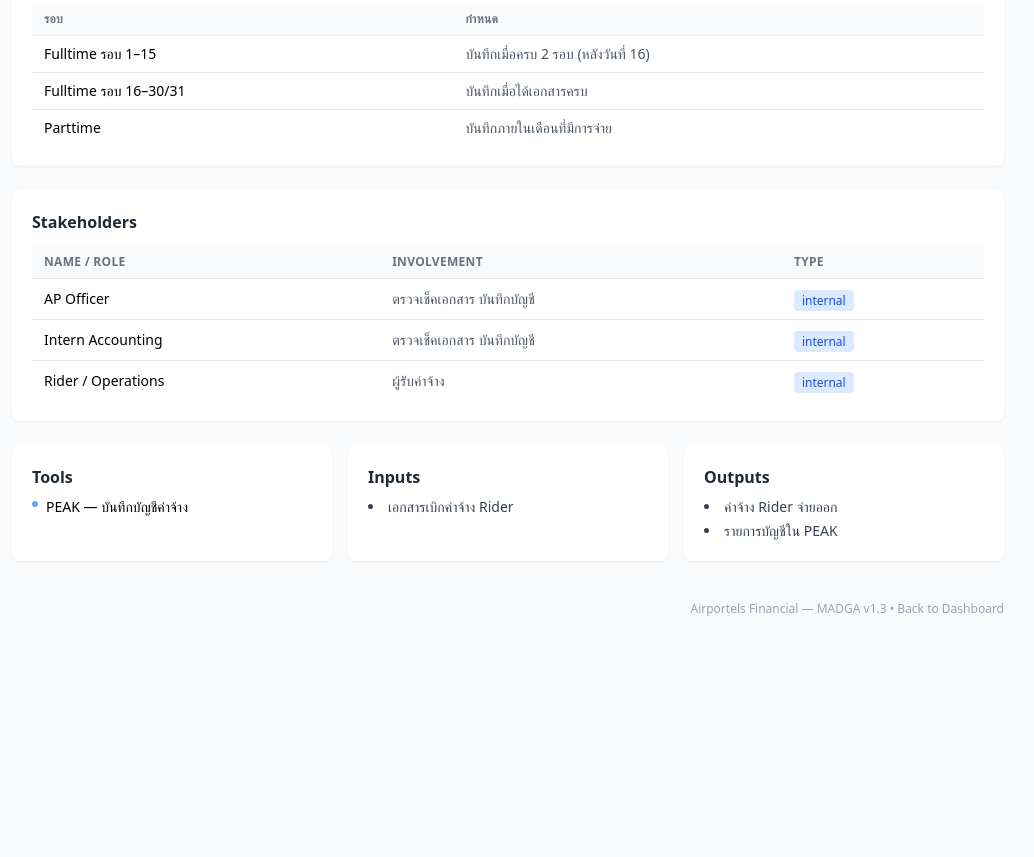
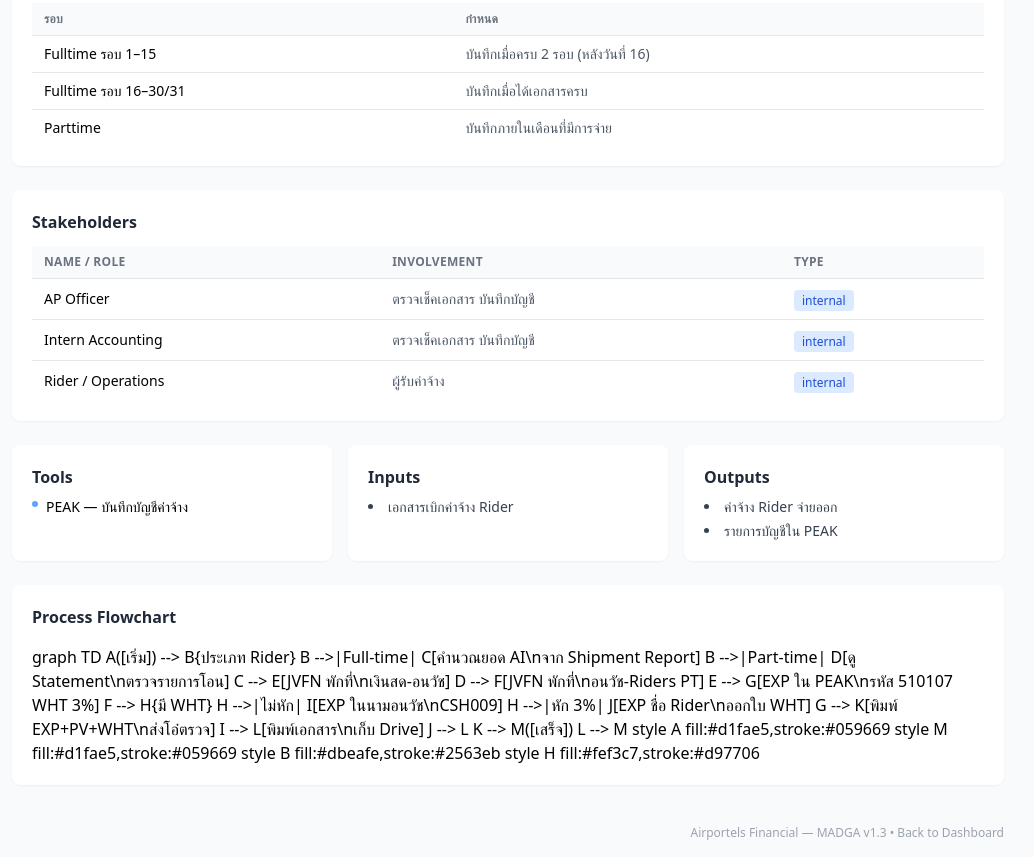
Before and after one commit to accreceive-rgb/airportels-financial-dashboard, a plain HTML site: page dashboard/pages/process-rider-payroll.html in a window 1280 px wide. Shown: the part 1826-2683 px from the top of the page, without its empty margins (132-1166 px from the left). Before the commit the page ends 2459 px from the top, so only its background shows below. Drawn offline with nearby package versions, Linux system fonts and the light colour scheme; a script that the page names is missing.

Commit message:
auto: update process-rider-payroll.html -- by Oh

```diff
--- a/dashboard/pages/process-rider-payroll.html
+++ b/dashboard/pages/process-rider-payroll.html
@@ -180,11 +180,45 @@
       </div>
     </div>
 
+    <!-- Process Flowchart -->
+    <div class="bg-white rounded-lg shadow-sm p-5">
+      <h2 class="text-base font-semibold text-gray-800 mb-4">Process Flowchart</h2>
+      <div class="overflow-x-auto">
+        <div class="mermaid">
+graph TD
+  A([เริ่ม]) --> B{ประเภท Rider}
+  B -->|Full-time| C[คำนวณยอด AI\nจาก Shipment Report]
+  B -->|Part-time| D[ดู Statement\nตรวจรายการโอน]
+  C --> E[JVFN พักที่\nเงินสด-อนวัช]
+  D --> F[JVFN พักที่\nอนวัช-Riders PT]
+  E --> G[EXP ใน PEAK\nรหัส 510107 WHT 3%]
+  F --> H{มี WHT}
+  H -->|ไม่หัก| I[EXP ในนามอนวัช\nCSH009]
+  H -->|หัก 3%| J[EXP ชื่อ Rider\nออกใบ WHT]
+  G --> K[พิมพ์ EXP+PV+WHT\nส่งโอ๋ตรวจ]
+  I --> L[พิมพ์เอกสาร\nเก็บ Drive]
+  J --> L
+  K --> M([เสร็จ])
+  L --> M
+  style A fill:#d1fae5,stroke:#059669
+  style M fill:#d1fae5,stroke:#059669
+  style B fill:#dbeafe,stroke:#2563eb
+  style H fill:#fef3c7,stroke:#d97706
+        </div>
+      </div>
+    </div>
+
   </main>
 
   <footer class="max-w-5xl mx-auto px-4 py-4 text-xs text-gray-400 text-right">
     Airportels Financial — MADGA v1.3 &bull; <a href="../index.html" class="hover:underline">Back to Dashboard</a>
   </footer>
 
+  <script>
+    mermaid.initialize({ startOnLoad: false, theme: 'default', flowchart: { curve: 'basis' } });
+    document.addEventListener('DOMContentLoaded', function() {
+      mermaid.run({ querySelector: '.mermaid' });
+    });
+  </script>
 </body>
 </html>
```
